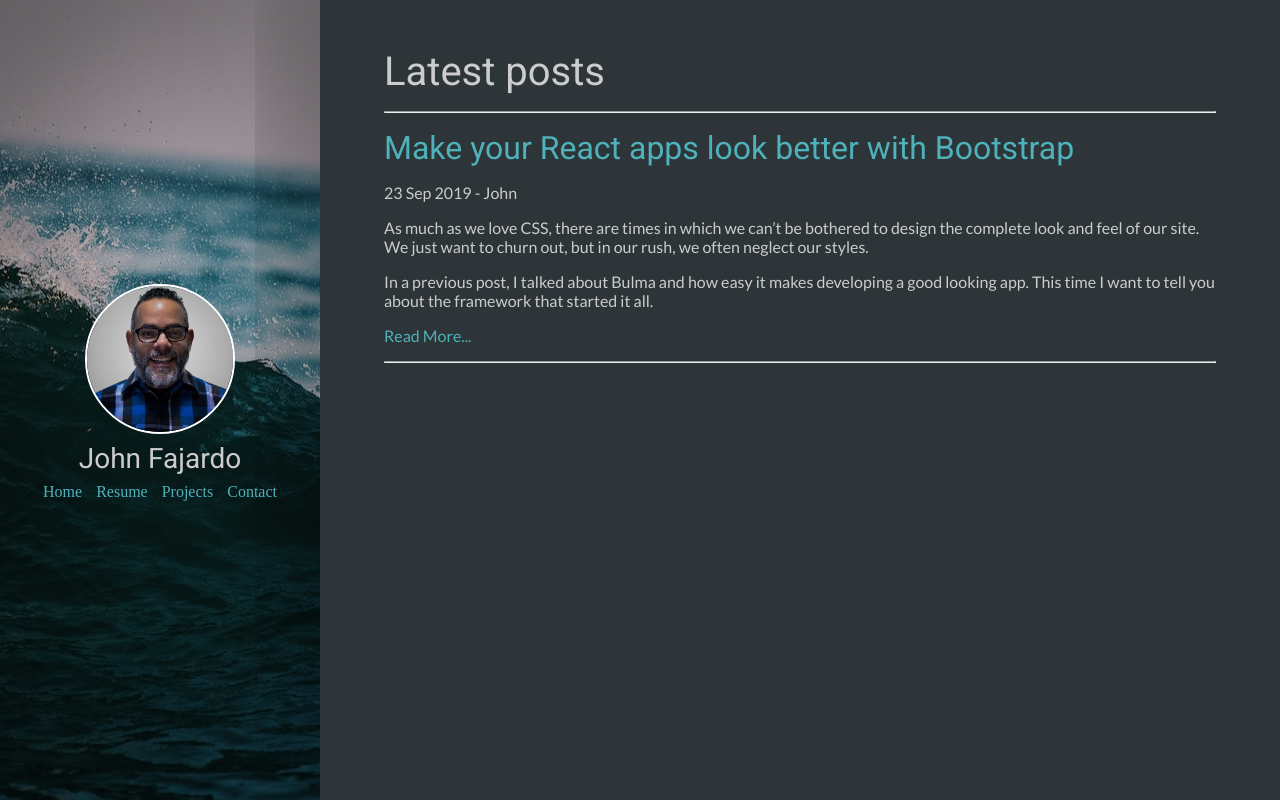
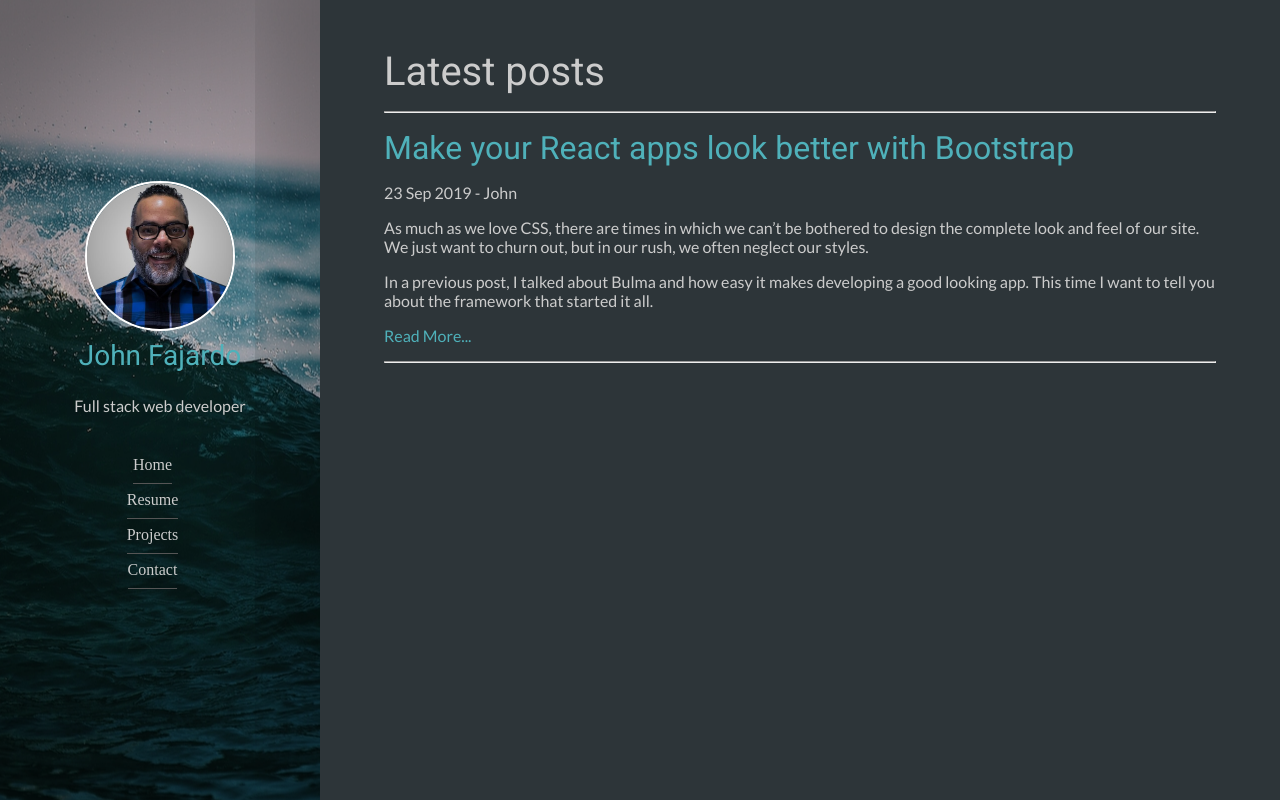
Before and after one commit to JohnFajardo/JohnFajardo, a website: page src/index.html in a window 1280 px wide. Drawn offline with nearby package versions, Linux system fonts and the light colour scheme; files that its build step writes are made by us from their sources.

Commit message:
Adds more desktop styles

```diff
--- a/src/index.html
+++ b/src/index.html
@@ -10,15 +10,19 @@
 </head>
 <body>
 
+
 <div class="container">
     <div class="navigation">
         <img src="images/profile.png" alt="profile picture">
-        <h1 class="title">John Fajardo</h1>
+        <h1 class="title"><a href="#">John Fajardo</a></h1>
+        <p class="tagline">Full stack web developer</p>
         <nav>
-            <a href="#">Home</a>
-            <a href="#">Resume</a>
-            <a href="#">Projects</a>
-            <a href="#">Contact</a>
+            <ul>
+                <li class="menu-link"><a href="#">Home</a></li>
+                <li class="menu-link"><a href="#">Resume</a></li>
+                <li class="menu-link"><a href="#">Projects</a></li>
+                <li class="menu-link"><a href="#">Contact</a></li>
+            </ul>
         </nav>
     </div><!--  End navigation -->
 
--- a/src/scss/styles.scss
+++ b/src/scss/styles.scss
@@ -39,6 +39,7 @@ body {
     }
 }
 
+
 .navigation {
     background-color: #343a40;
     text-align: center;
@@ -72,11 +73,42 @@ body {
         }
     }
 
+    .tagline {
+        display: none;
+        @media all and (min-width: 992px) {
+            display: block;
+        }
+    }
+
     nav {
         margin: 0 0 16px 0;
 
-        a {
-            padding: 5px;
+        ul {
+            list-style-type: none;
+            padding: 0;
+
+            li {
+                display: inline;
+                text-align: center;
+                line-height: 35px;
+                margin-right:15px;
+                @media all and (min-width: 992px) {
+                    display: block;
+
+                    a {
+                        color: #ccc;
+                        padding-bottom:10px;
+                        border-bottom: 1px solid #555;
+                        text-decoration: none;
+
+                        &:hover {
+                            text-decoration: none;
+                            border-bottom: 1px solid #fff;
+                            color: #fff;
+                        }
+                    }
+                }
+            }
         }
     }
 }
```
Also changed, not shown: dist/index.html, dist/styles.css.
